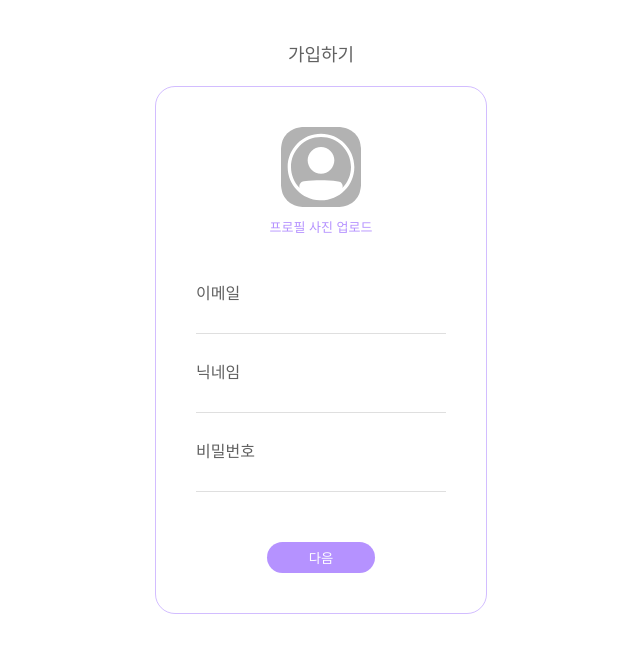
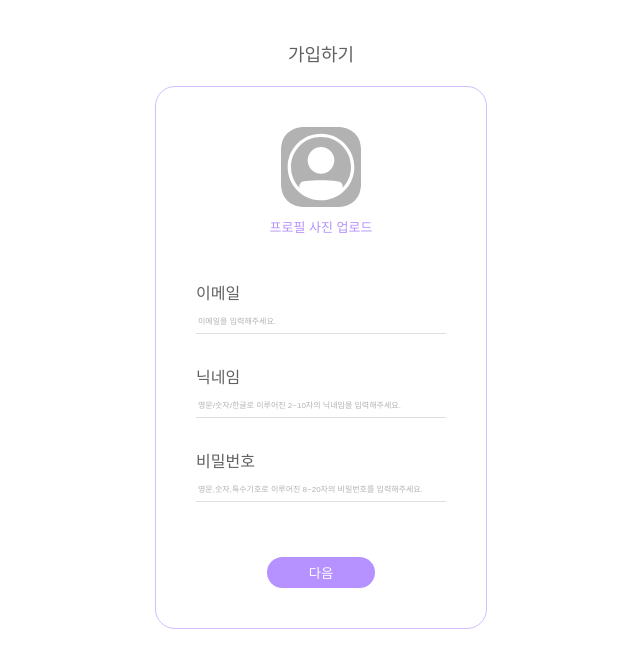
Before and after one commit to scenchive/scenchive.github.io, a React (Create React App) app: page /signupstep1 in a window 1280 px wide. Shown: the top 668 px of the page, without its empty margins (319-959 px from the left). Built offline with nearby package versions, Linux system fonts and the light colour scheme.

Commit message:
[FIX, DESIGN] 로그인, 회원가입 정규식, 디자인 수정

```diff
--- a/src/pages/Login/styles.tsx
+++ b/src/pages/Login/styles.tsx
@@ -4,7 +4,7 @@ export const Header = styled.div`
     label:header;
     color:#616161;
     font-size:15px;
-    margin-top:40px;
+    margin-top:80px;
 `
 export const Content=styled.div`
     label:content;
--- a/src/pages/Signup/SignupStep1/index.tsx
+++ b/src/pages/Signup/SignupStep1/index.tsx
@@ -10,7 +10,9 @@ import {
   InfoArea,
   RowArea,
   QuestionRow,
+  AnswerArea,
   AnswerRow,
+  AlertMessage,
   GoToStep2Button,
 }
   // @ts-ignore
@@ -27,6 +29,12 @@ const SignupStep1 = () => {
   const [email, setEmail] = useState<string>("");
   const [name, setName] = useState<string>("");
   const [password, setPassword] = useState<string>("");
+  const [isEmailValid, setIsEmailValid] = useState<boolean>(true);
+  const [emailMessage, setEmailMessage] = useState<string>("");
+  const [isNameValid, setIsNameValid] = useState<boolean>();
+  const [nameMessage, setNameMessage] = useState<string>("");
+  const [isPasswordValid, setIsPasswordValid] = useState<boolean>();
+  const [passwordMessage, setPasswordMessage] = useState<string>("");
   const imageRef = useRef<any>();
 
   const goToHome = () => {
@@ -36,7 +44,7 @@ const SignupStep1 = () => {
     navigate(-1);
   }
   const goToStep2 = () => {
-    if (profileImageName.length > 0 && email.length > 0 && name.length > 0 && password.length > 0) {
+    if (profileImageName.length > 0 &&isEmailValid===true && isNameValid===true && isPasswordValid===true) {
       navigate("/signupstep2", {
         state: {
           profileImage: profileImage,
@@ -66,6 +74,60 @@ const SignupStep1 = () => {
     }
   }
 
+  const onChangeEmail = (e: { target: { value: string; }; }) => {
+    const currentEmail = e.target.value;
+    setEmail(currentEmail);
+    const emailRegularExpression = new RegExp('[0-9a-zA-Z]([-_\\.]?[0-9a-zA-Z])*@[0-9a-zA-Z]([-_\\.]?[0-9a-zA-Z])*\\.[a-zA-Z]{2,3}$');
+    if (e.target.value.length === 0) {
+      setEmailMessage("이메일을 입력해주세요");
+      setIsEmailValid(false);
+    } else {
+      if (!emailRegularExpression.test(currentEmail)) {
+        setEmailMessage("이메일 형식에 맞게 입력해 주세요.");
+        setIsEmailValid(false);
+      } else {
+        setEmailMessage("");
+        setIsEmailValid(true);
+      }
+    }
+  }
+
+  const onChangePassword = (e: { target: { value: string; }; }) => {
+    const currentPassword = e.target.value;
+    setPassword(currentPassword);
+    const passwordRegularExpression = /^(?=.*[A-Za-z])(?=.*\d)(?=.*[@$!%*#?&])[A-Za-z\d@$!%*#?&]{8,20}$/
+    console.log('password', password, passwordRegularExpression.test(currentPassword))
+    if (e.target.value.length === 0) {
+      setPasswordMessage("비밀번호를 입력해주세요");
+      setIsPasswordValid(false);
+    } else {
+      if (!passwordRegularExpression.test(currentPassword)) {
+        setPasswordMessage("영문,숫자,특수기호로 이루어진 8~20자의 비밀번호를 입력해주세요.");
+        setIsPasswordValid(false);
+      } else {
+        setPasswordMessage("");
+        setIsPasswordValid(true);
+      }
+    }
+  }
+
+  const onChangeName = (e: { target: { value: string; }; }) => {
+    const currentName = e.target.value;
+    setName(currentName);
+    const nameRegularExpression = new RegExp('^(?=.*[a-z0-9가-힣])[a-z0-9가-힣]{2,16}$');
+    if (e.target.value.length === 0) {
+      setNameMessage("닉네임을 입력해주세요");
+      setIsNameValid(false);
+    } else {
+      if (!nameRegularExpression.test(currentName)) {
+        setNameMessage("영문/숫자/한글로 이루어진 2~10자의 닉네임을 입력해주세요.");
+        setIsNameValid(false);
+      } else {
+        setNameMessage("");
+        setIsNameValid(true);
+      }
+    }
+  }
 
   return (
     <div>
@@ -85,15 +147,24 @@ const SignupStep1 = () => {
         <InfoArea>
           <RowArea>
             <QuestionRow>이메일</QuestionRow>
-            <AnswerRow type="text" onChange={(e: { target: { value: React.SetStateAction<string>; }; }) => setEmail(e.target.value)} />
+            <AnswerArea>
+              <AnswerRow type="text" placeholder="이메일을 입력해주세요." onChange={onChangeEmail} />
+              <AlertMessage>{emailMessage}</AlertMessage>
+            </AnswerArea>
           </RowArea>
           <RowArea>
             <QuestionRow>닉네임</QuestionRow>
-            <AnswerRow type="text" onChange={(e: { target: { value: React.SetStateAction<string>; }; }) => setName(e.target.value)} />
+            <AnswerArea>
+              <AnswerRow type="text" placeholder="영문/숫자/한글로 이루어진 2~10자의 닉네임을 입력해주세요." onChange={onChangeName} />
+              <AlertMessage>{nameMessage}</AlertMessage>
+            </AnswerArea>
           </RowArea>
-          <RowArea>
+          <RowArea >
             <QuestionRow>비밀번호</QuestionRow>
-            <AnswerRow type="password" onChange={(e: { target: { value: React.SetStateAction<string>; }; }) => setPassword(e.target.value)} />
+            <AnswerArea>
+              <AnswerRow type="password" placeholder="영문,숫자,특수기호로 이루어진 8~20자의 비밀번호를 입력해주세요." onChange={onChangePassword} />
+              <AlertMessage>{passwordMessage}</AlertMessage>
+            </AnswerArea>
           </RowArea>
 
         </InfoArea>
--- a/src/pages/Signup/SignupStep1/styles.tsx
+++ b/src/pages/Signup/SignupStep1/styles.tsx
@@ -54,8 +54,8 @@ export const InfoArea=styled.div`
 `
 
 export const RowArea=styled.div`
-    max-width:90%;
-    min-width:250px;
+    width:250px;
+    margin-bottom:30px;
 `
 
 export const QuestionRow=styled.div`
@@ -65,17 +65,33 @@ export const QuestionRow=styled.div`
     margin-right:auto;
     margin-bottom:2px;
 `
+export const AnswerArea=styled.div`
+    label:answer-area;
+    position:relative;
+`
 
 export const AnswerRow=styled.input`
     label:answer-row;
     height:25px;
     width:-webkit-fill-available;
-    margin-bottom:25px;
     border:none;
     border-bottom:1px solid #DFDFDF;
     background-color:transparent;
     outline:none;
     -webkit-box-shadow: 0 0 0 1000px white inset;
+    ::placeholder{
+        font-size:8px;
+        color:#B2B2B2;
+    }
+`
+
+export const AlertMessage=styled.div`
+    label:alert-message;
+    color:red;
+    font-size:10px;
+    text-align:left;
+    width:inherit;
+    position:absolute;
 `
 
 export const GoToStep2Button=styled.button`
@@ -91,4 +107,6 @@ export const GoToStep2Button=styled.button`
     padding-right:10px;
     padding-left:10px;
     margin-top:25px;
+    cursor:pointer;
+
 `
--- a/src/pages/Signup/SignupStep2/index.tsx
+++ b/src/pages/Signup/SignupStep2/index.tsx
@@ -87,7 +87,6 @@ const SignupStep2 = () => {
 
   const signupAccount = async () => {
     const formData = new FormData();
-    console.log('image', profileImage)
     if (profileImage === "/assets/icon/icon-profile-picture.svg") {
       formData.append('image', "")
     } else {
@@ -105,7 +104,6 @@ const SignupStep2 = () => {
       { headers: { 'Content-Type': 'multipart/form-data', accept: 'application/json' } }
     )
       .then((res) => {
-        console.log('res', res.data.email)
         if (res.data.email) {
           console.log('계정 생성 성공');
           signupKeyword();
--- a/src/pages/Signup/SignupStep2/styles.tsx
+++ b/src/pages/Signup/SignupStep2/styles.tsx
@@ -54,6 +54,8 @@ export const KeywordButton=styled.div`
     background-color:#F6F2FF;
     box-shadow:2px 3px 2.5px #D9D9D9;
     margin-bottom:5px;
+    cursor:pointer;
+
 `
 
 export const SignupButton=styled.button`
@@ -66,4 +68,5 @@ export const SignupButton=styled.button`
     background-color:#B592FF;
     padding: 6px 10px;
     margin-top:20px;
+    cursor:pointer;
 `
```
